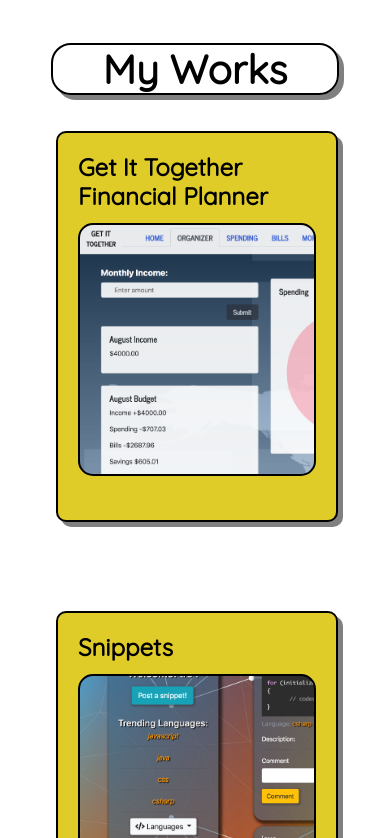
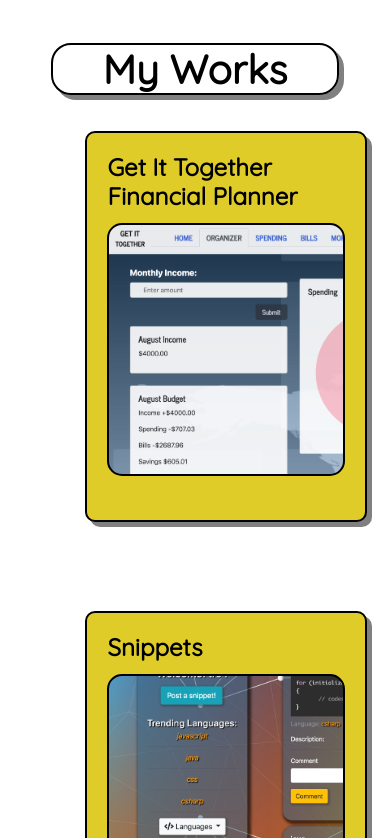
Before and after one commit to lhernandez5/PortfolioApp, a React (Create React App) app in the folder client/: page / in a window 390 px wide. Shown: the part 1806-2644 px from the top of the page. Built offline with nearby package versions, Linux system fonts and the light colour scheme.

Commit message:
modify media queries

```diff
--- a/client/src/components/Grid/Container.css
+++ b/client/src/components/Grid/Container.css
@@ -11,15 +11,15 @@
 @media screen and (max-width: 375px) {
   .col-4 {
     flex: 0% 0% 0% 0% !important;
-    max-width: 51% !important;
-    padding-right: 30%;
+    /* max-width: 51% !important; */
+    /* padding-right: 30%; */
   }
 }
 
 @media screen and (max-width: 414px) {
   .col-4 {
     flex: 0% 0% 0% 0% !important;
-    max-width: 52% !important;
+    /* max-width: 52% !important; */
   }
 }
 
```
